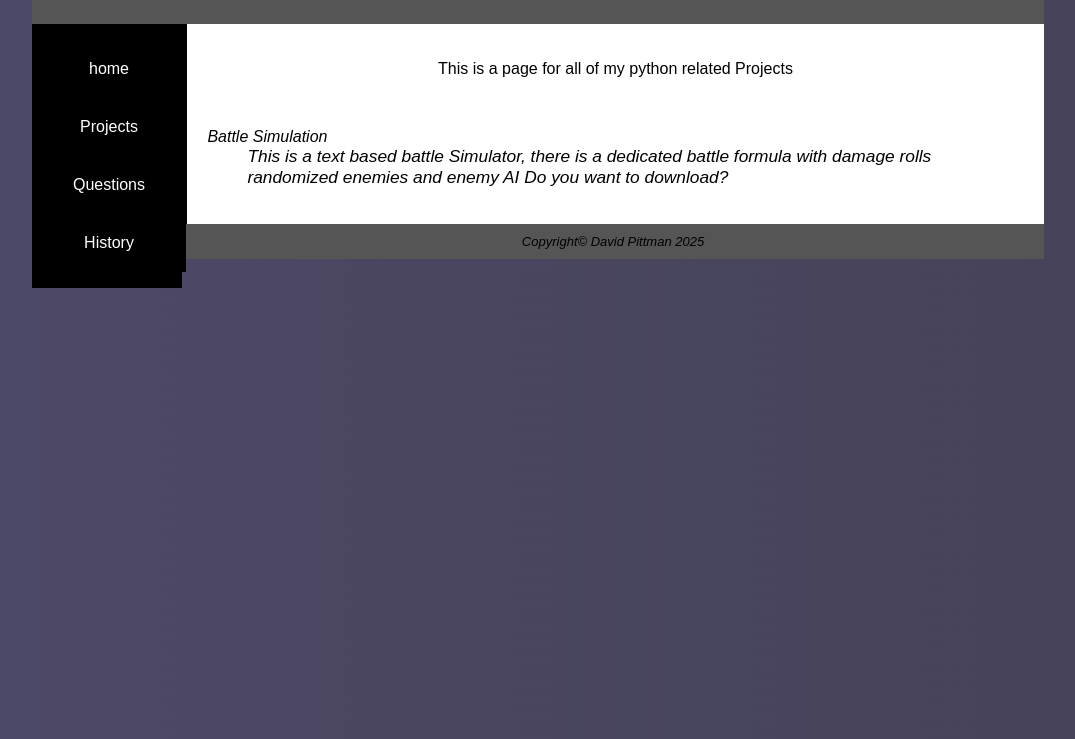
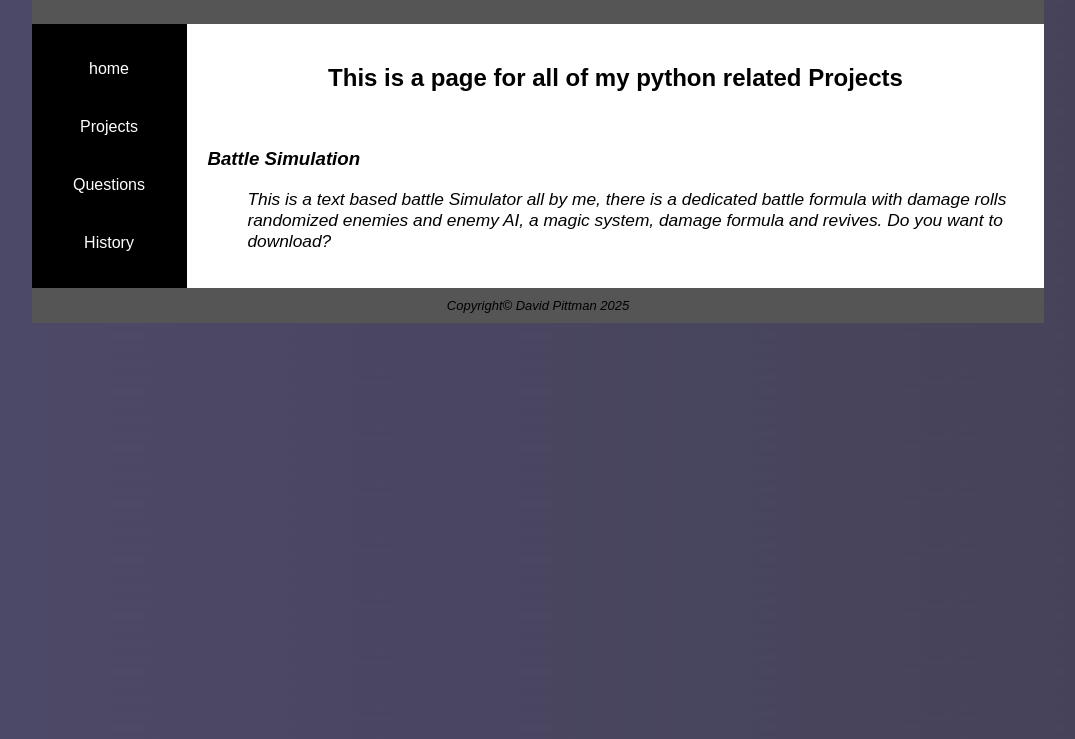
Before and after one commit to Dimen-DP/Advanced-Portfolio, a plain HTML site: page pages/Python/ProjectPython.html in a window 1280 px wide. Shown: the part 61-800 px from the top of the page, without its empty margins (102-1177 px from the left). Drawn offline with Linux system fonts and the light colour scheme.

Commit message:
Update ProjectPython.html

```diff
--- a/pages/Python/ProjectPython.html
+++ b/pages/Python/ProjectPython.html
@@ -53,12 +53,12 @@
                 </ul>
             </nav>
             <main>
-                <p>This is a page for all of my python related Projects</p>
+                <h2>This is a page for all of my python related Projects</h2>
                 <br>
                 <dl>
-                    <dt>Battle Simulation</dt>
-                    <dd>This is a text based battle Simulator, there is a dedicated battle formula with damage rolls
-                    randomized enemies and enemy AI <span id="more">Do you want to download?</span>
+                    <dt><h3>Battle Simulation</h3></dt>
+                    <dd>This is a text based battle Simulator all by me, there is a dedicated battle formula with damage rolls
+                    randomized enemies and enemy AI, a magic system, damage formula and revives. <span id="more">Do you want to download?</span>
                     <br>
                     <span id="breakpoint"></span></dd>
                 </dl>
```
